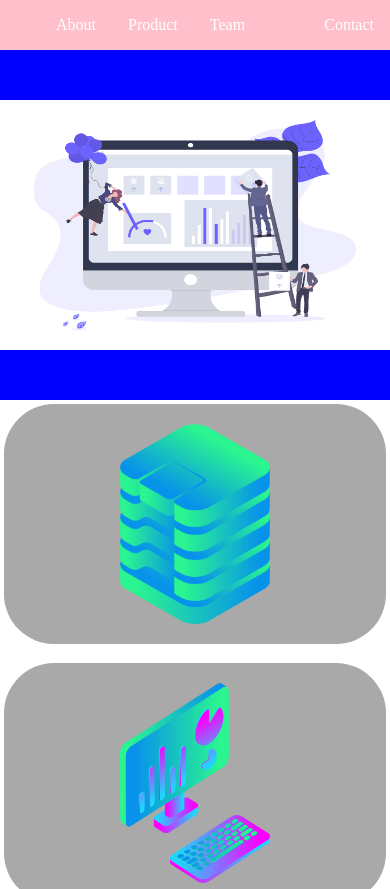
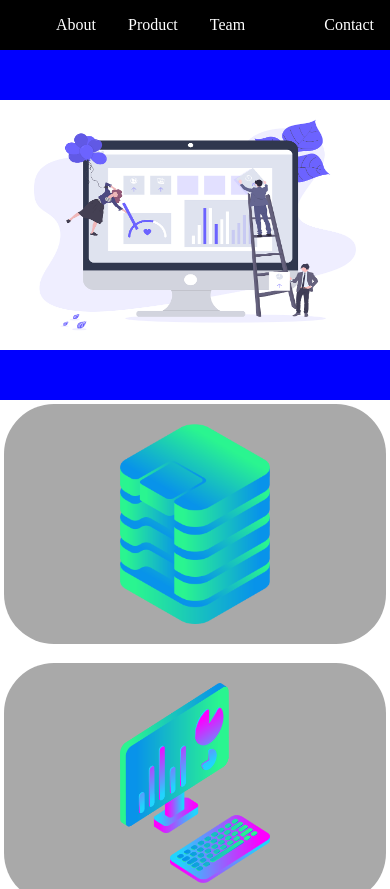
Before and after one commit to mackg867/LayoutPage, a plain HTML site: page index.html in a window 390 px wide. Shown: the top 889 px of the page. Drawn offline with Linux system fonts and the light colour scheme.

Commit message:
Added media query

```diff
--- a/style2.css
+++ b/style2.css
@@ -10,6 +10,14 @@ body{
 .header {
     height: 50px;
     background-color: pink;
+}
+
+@media only screen and (max-width: 600px) {
+    .header {
+        background-color: black;
+    }
+    /*<550 gets you a single project*/
+    /*>800 gets you 3 projects*/
 }
 
 ul {
```
